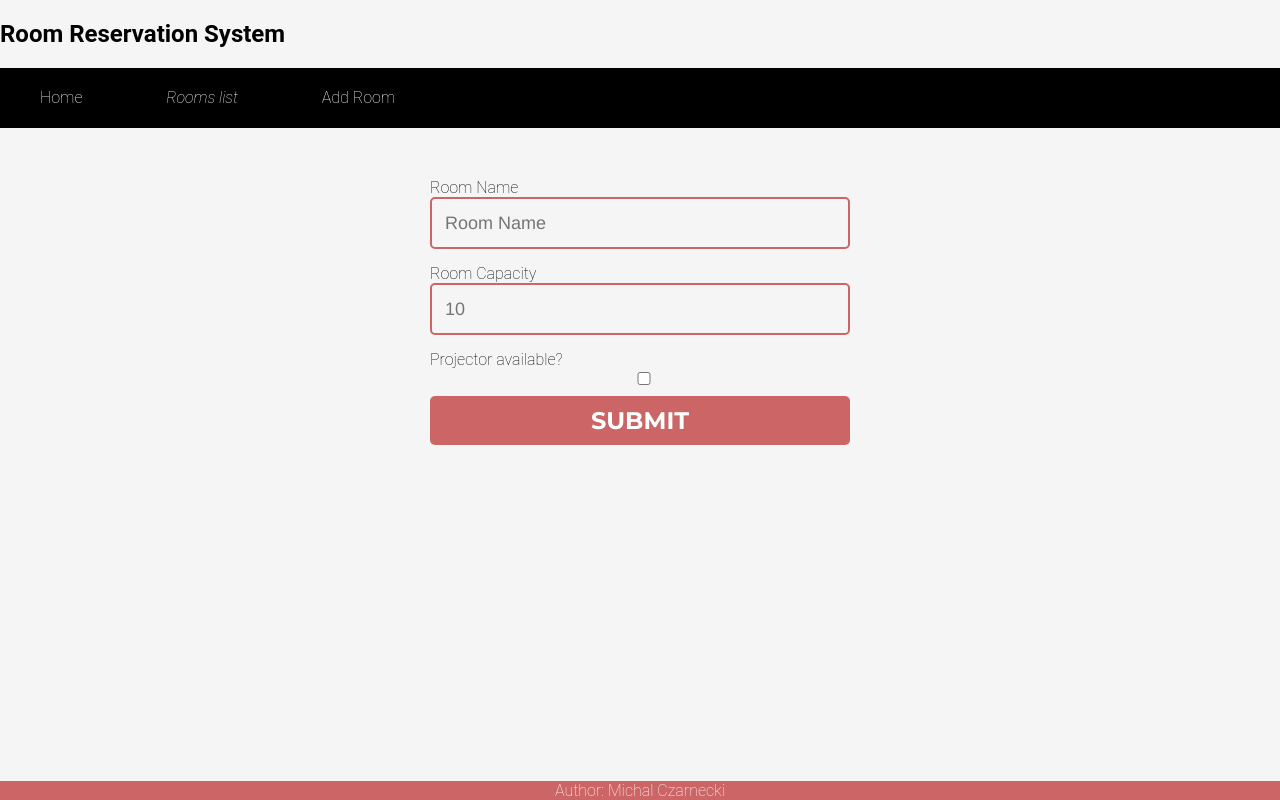
After one commit to Mihau91/Room-Reservation, a Django app: template RoomReservation/room_app/templates/add-room.html in a window 1280 px wide. The commit adds this page. Run offline with Django 3.2, Linux system fonts and the light colour scheme; the template is opened without the code that fills it, so the values that code supplies are empty.

Commit message:
-created template with form for adding room -created view for render add-room template

```diff
--- a/RoomReservation/RoomReservation/urls.py
+++ b/RoomReservation/RoomReservation/urls.py
@@ -15,9 +15,10 @@ Including another URLconf
 """
 from django.contrib import admin
 from django.urls import path
-from room_app.views import MainPage
+from room_app.views import MainPage, AddRoom
 
 urlpatterns = [
     path('admin/', admin.site.urls),
     path('', MainPage.as_view(), name='main-page'),
+    path('add-room/', AddRoom.as_view(), name='add-room')
 ]
--- a/RoomReservation/room_app/static/style.css
+++ b/RoomReservation/room_app/static/style.css
@@ -1,5 +1,7 @@
 /* This first section is a simple "reset". It allows the navbar to push up against the top of the browser window with no white space around it. This code also sets the default font for your whole page. Put it at the very top of your css page.  */
-html, body, div, p, ul, li {
+
+body { background:WhiteSmoke; }
+html, body, div, p, ul, li{
     margin: 0;
     padding: 0;
     border: 0;
@@ -8,8 +10,12 @@ html, body, div, p, ul, li {
     vertical-align: baseline;
     font-family: 'Roboto', sans-serif;
     font-weight: 100;
+
 }
 
+h2 {
+
+}
 /* This class is applied to the containing div <div class="nav"> and is used to set the background color and height of the navbar */
 .nav {
     background: #000;
@@ -27,7 +33,7 @@ html, body, div, p, ul, li {
 
 /* :hover allows you change the background color of the nav items when you mouse over them. Play around with the transition value to change the speed of the hover transition. */
 .nav li:hover {
-    background: red;
+    background: #CC6666;
     transition: background .3s;
 }
 
@@ -42,7 +48,7 @@ html, body, div, p, ul, li {
   left: 0;
   bottom: 0;
   width: 100%;
-  background-color: DarkSalmon;
+  background-color: #CC6666;
   color: white;
   text-align: center;
 }
--- /dev/null
+++ b/RoomReservation/room_app/static/style_form.css
@@ -0,0 +1,51 @@
+@import url(https://fonts.googleapis.com/css?family=Montserrat:400,700);
+
+body { background:whitesmoke; }
+form { max-width:420px; margin:50px auto; }
+
+.feedback-input {
+  color:Black;
+  font-family: Helvetica, Arial, sans-serif;
+  font-weight:500;
+  font-size: 18px;
+  border-radius: 5px;
+  line-height: 22px;
+  background-color: transparent;
+  border:2px solid #CC6666;
+  transition: all 0.3s;
+  padding: 13px;
+  margin-bottom: 15px;
+  width:100%;
+  box-sizing: border-box;
+  outline:0;
+}
+.label{
+  color:Black;
+  font-family: Helvetica, Arial, sans-serif;
+  font-weight:500;
+  font-size: 18px;
+}
+.feedback-input:focus { border:2px solid #CC4949; }
+
+textarea {
+  height: 150px;
+  line-height: 150%;
+  resize:vertical;
+}
+
+[type="submit"] {
+  font-family: 'Montserrat', Arial, Helvetica, sans-serif;
+  width: 100%;
+  background:#CC6666;
+  border-radius:5px;
+  border:0;
+  cursor:pointer;
+  color:white;
+  font-size:24px;
+  padding-top:10px;
+  padding-bottom:10px;
+  transition: all 0.3s;
+  margin-top:-4px;
+  font-weight:700;
+}
+[type="submit"]:hover { background:#CC4949; }
--- /dev/null
+++ b/RoomReservation/room_app/templates/add-room.html
@@ -0,0 +1,45 @@
+<!DOCTYPE html>
+<html lang="en">
+<head>
+    <meta charset="UTF-8">
+    <title>Add Room</title>
+    {% load static %}
+    <link rel="stylesheet" href="{% static 'style.css' %}" type="text/css">
+     <link rel="stylesheet" href="{% static 'style_form.css' %}" type="text/css">
+</head>
+<body>
+<h2>Room Reservation System</h2>
+<!-- Nav -->
+<div class="nav">
+    <ul>
+        <li><a href="/" class="nav-link">Home</a></li>
+        <li><a href="/room-list/" class="nav-link"><em>Rooms list</em></a></li>
+        <li><a href="/add-room/" class="nav-link">Add Room</a></li>
+    </ul>
+</div>
+<!-- Nav -->
+
+<!-- Form -->
+
+<form>{% csrf_token %}
+    <label>Room Name
+        <input name="name" type="text" class="feedback-input" placeholder="Room Name" />
+    </label>
+    <label>Room Capacity
+        <input name="email" type="number" step="1" class="feedback-input" placeholder="10" />
+    </label>
+    <label>Projector available?
+        <input type="checkbox" name="projector" class="feedback-input">
+    </label>
+
+    <input type="submit" value="SUBMIT"/>
+</form>
+<!-- Form -->
+
+<!-- Footer -->
+<div class="footer">
+    <p>Author: Michal Czarnecki</p>
+</div>
+<!-- Footer -->
+</body>
+</html>
```
Also changed, not shown: RoomReservation/room_app/views.py (+8 -0 lines).
